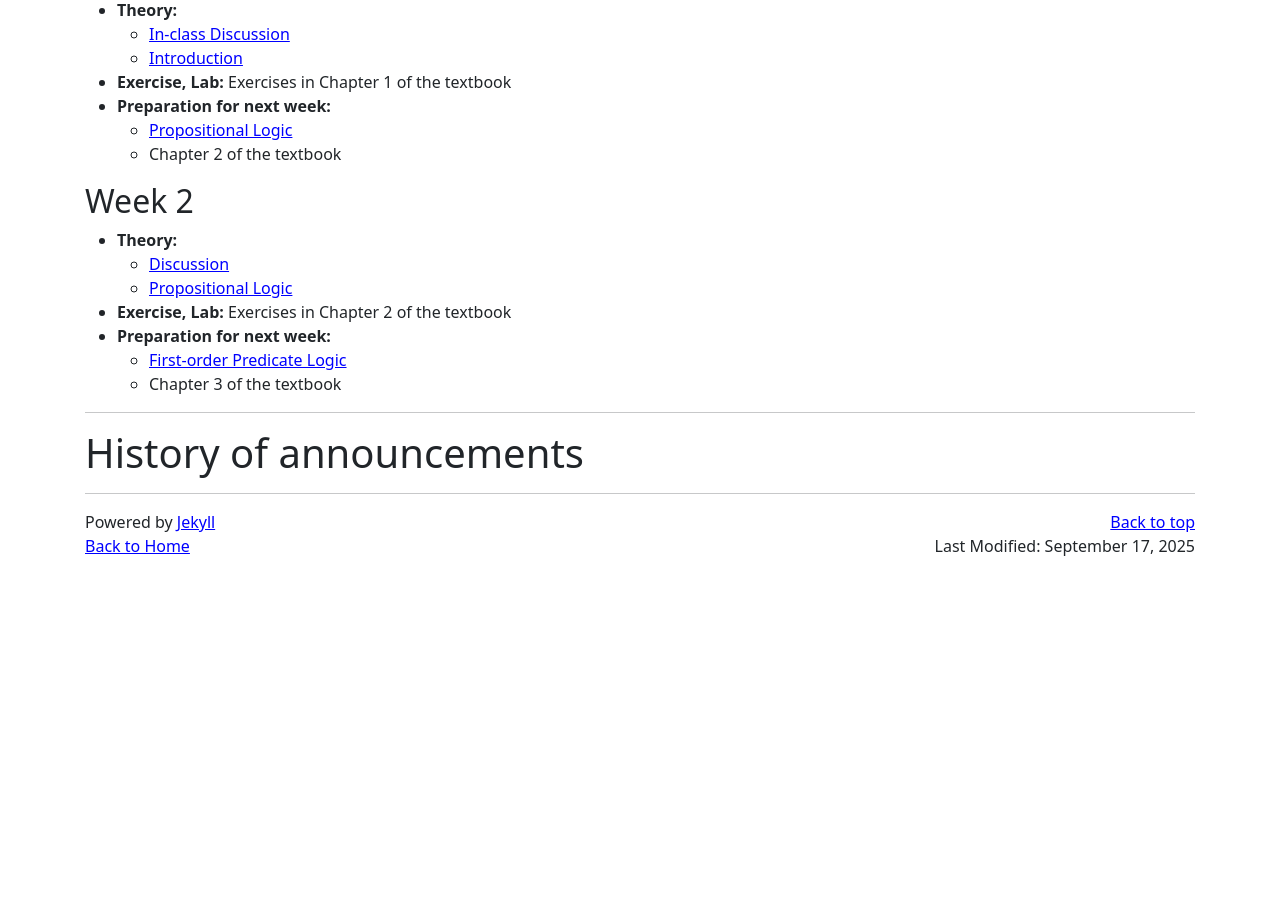
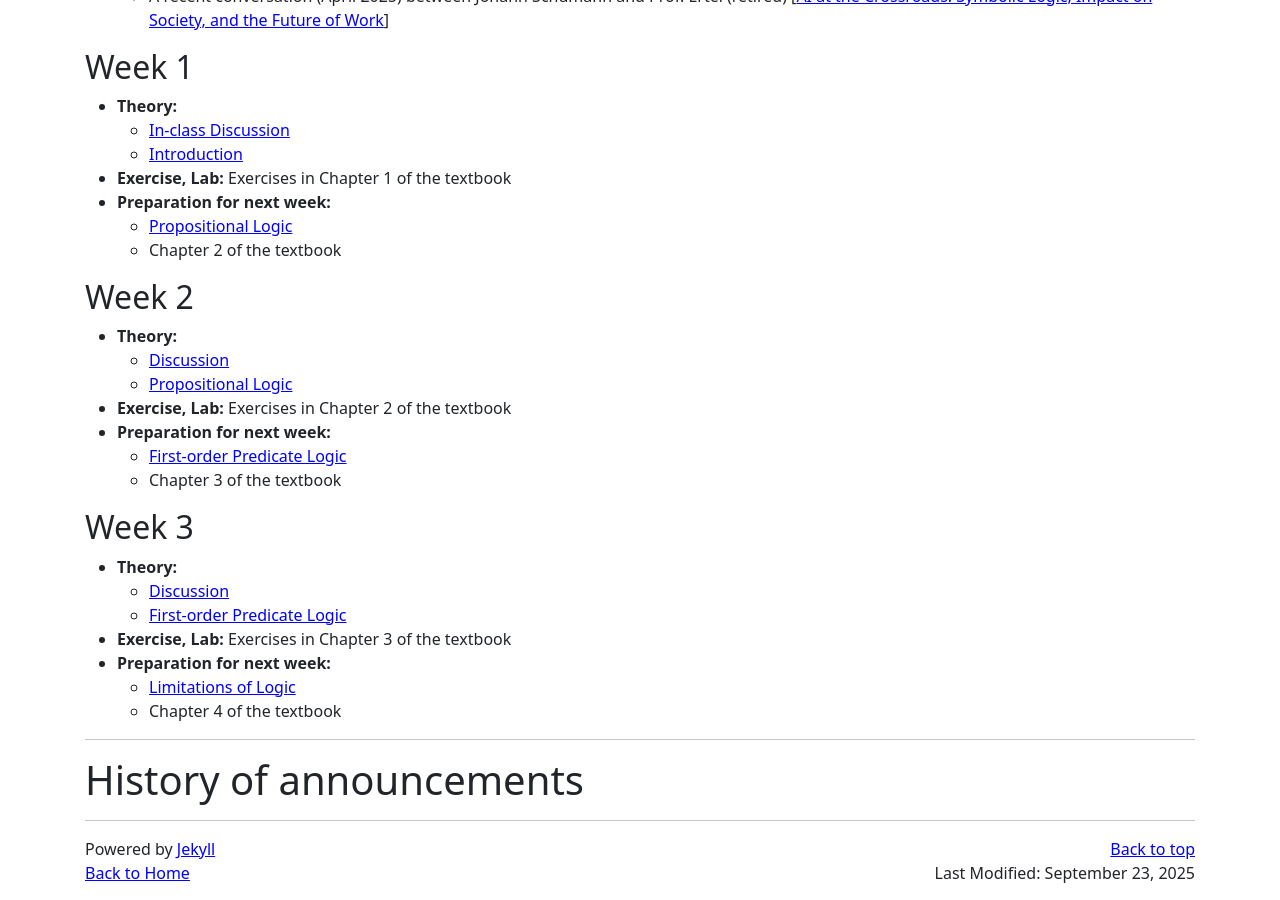
Before and after one commit to hoanganhduc/hoanganhduc.github.io, a Jekyll site: the page built from teaching/VNU-HUS/2025/winter/MAT1206E/index.md, in a window 1280 px wide and 900 px high, scrolled down 2500 px. Built offline with Jekyll 4.4.1, drawn with Linux system fonts in a browser that asks for light colours; nearby versions of some CDN libraries; a style sheet for code colours, icons or effects is not loaded; before the commit the page ends 3073 px from its top, so only the background shows below that; some of the changed text lies outside the part shown.

Commit message:
Updated @ 2025-09-23  21:49:24 ICT

```diff
--- a/teaching/VNU-HUS/2025/winter/MAT1206E/index.md
+++ b/teaching/VNU-HUS/2025/winter/MAT1206E/index.md
@@ -1,7 +1,7 @@
 ---
 layout: default
 title: "VNU-HUS MAT1206E: Introduction to Artificial Intelligence"
-last_modified_at: 2025-09-17
+last_modified_at: 2025-09-23
 lang: "en"
 katex: true
 ---
@@ -14,6 +14,9 @@ This is the website for the course "Introduction to Artificial Intelligence (VNU
 
 <h1>Announcements</h1>
 
+* **23/09/2025:**
+  * Course content updated
+    * Week 3
 * **16/09/2025:**
   * Course content updated
     * Week 2
@@ -110,7 +113,6 @@ Students who wish to be absent must notify via the form [https://forms.office.co
   * [First-order Predicate Logic]({{ page.url }}/First-order_Predicate_Logic.pdf)
   * Chapter 3 of the textbook
 
-<!--
 ## Week 3
 
 * **Theory:**
@@ -120,6 +122,8 @@ Students who wish to be absent must notify via the form [https://forms.office.co
 * **Preparation for next week:**
   * [Limitations of Logic]({{ page.url }}/Limitations_of_Logic.pdf)
   * Chapter 4 of the textbook
+
+<!--
 
 ## Week 4
 
```
Also changed, not shown: teaching/VNU-HUS/2025/winter/MAT3508/index.md (+5 -2 lines), 5 other files.
